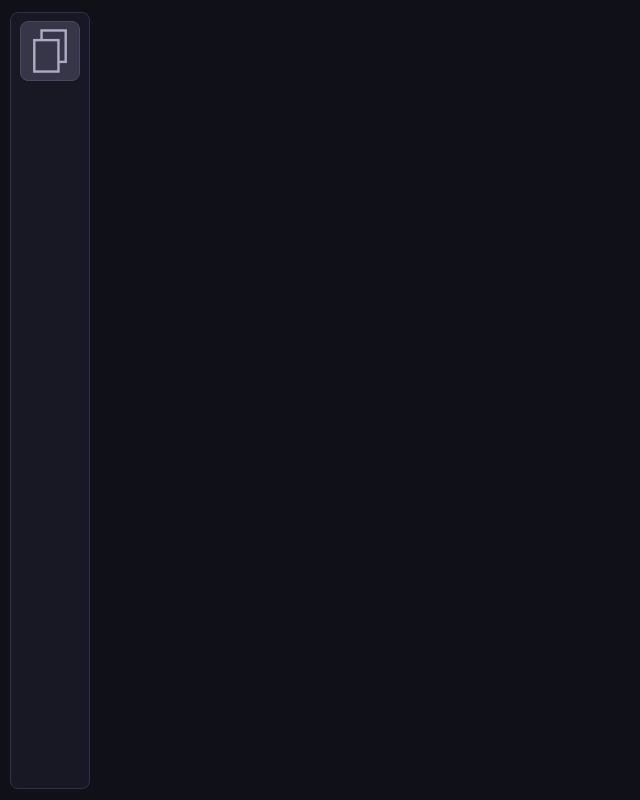
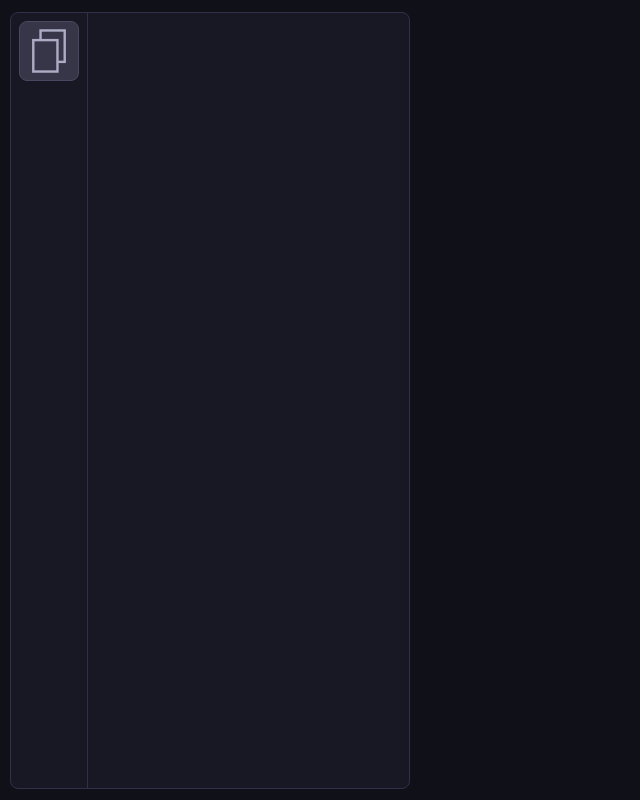
Before and after one commit to Code-Fly-org/code-fly, a Next.js app: page /editor in a window 1280 px wide. Shown: the whole page, without its empty margins (0-640 px from the left). Built offline with nearby package versions, Linux system fonts and the light colour scheme.

Commit message:
Made room for the file tree in the editor sidebar
I'm not gonna add the file tree rn but that is probably the next thing I
will do.

```diff
--- a/src/app/editor/Editor_globals.css
+++ b/src/app/editor/Editor_globals.css
@@ -2,13 +2,21 @@
 
 .sidebar {
   @apply bg-[rgb(24,24,36)] ml-[10px] mt-3 p-0 border border-[rgb(48,48,72)] rounded-lg;
-  @apply w-20 h-[calc(100vh_-_23px)];
-  @apply relative;
+  @apply w-100 h-[calc(100vh_-_23px)] flex flex-row;
 }
 
-.sidebar button {
+.sidebar-tabs {
+  @apply ml-2;
+}
+
+.sidebar-tabs button {
   @apply w-15 h-15 bg-[rgb(54,54,72)] hover:bg-[rgb(72,72,96)];
   @apply border border-[rgb(72,72,96)] hover:border-[rgb(96,96,128)] p-0 mt-2 rounded-lg;
   @apply transition-colors cursor-pointer;
-  @apply absolute left-1/2 -translate-x-1/2;
 }
+
+.separator {
+  /* @apply w-[1.5px] h-full bg-[rgb(48,48,72)]; */
+  @apply ml-2;
+  @apply h-full border-l border-[rgb(48,48,72)];
+}
--- a/src/app/editor/layout.tsx
+++ b/src/app/editor/layout.tsx
@@ -18,9 +18,13 @@ export default function Editor_Layout ({
   return (
     <>
       <div className='sidebar'>
-        <button>
-          <Image src={file_list_icon} alt="File list icon" width={60} height={60} />
-        </button>
+        <div className='sidebar-tabs'>
+          <button>
+            <Image src={file_list_icon} alt="File list icon" width={60} height={60} />
+          </button>
+        </div>
+
+        <div className="separator"></div>
       </div>
 
       <main>{children}</main>
```
